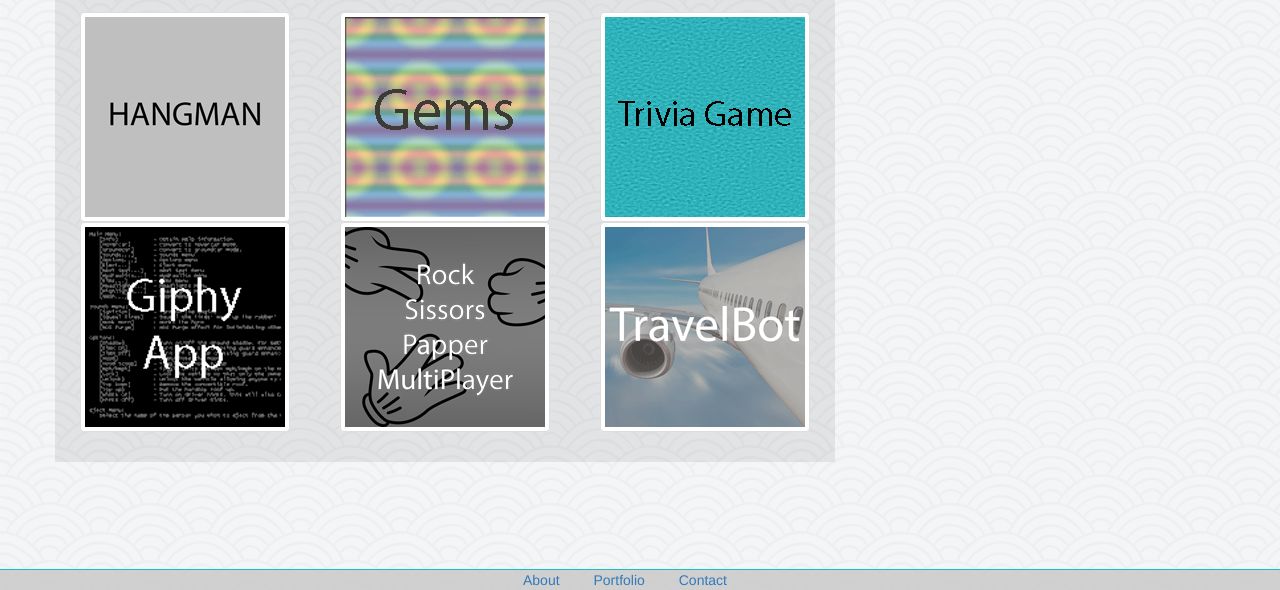
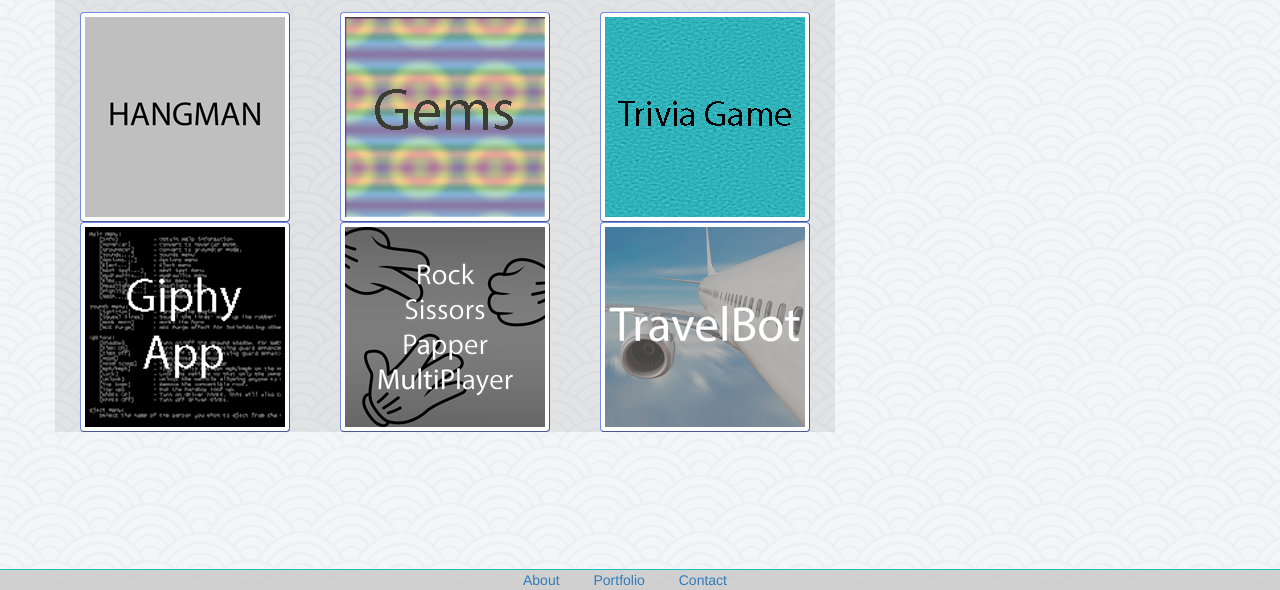
Before and after one commit to michael-pittman/michael-pittman.github.io, a plain HTML site: page portfolio.html in a window 1280 px wide. Shown: the part 210-800 px from the top of the page. Drawn offline with nearby package versions, Linux system fonts and the light colour scheme.

Commit message:
link home

```diff
--- a/assests/css/styles.css
+++ b/assests/css/styles.css
@@ -4,7 +4,7 @@ body {
 }
 .col-md-8 {
 	background-color: #00000013;
-	padding-bottom: 30px;
+	margin-bottom: 30px;
 	padding-top: 30px;
 	text-align: justify;
 }
@@ -12,6 +12,9 @@ body {
 .col-md-4 {
 
 	text-align: center;
+}
+.img-responsive {
+	border: thin outset #738AE6;
 }
 .footer.navbar-fixed-bottom {
 	background-color: #cccccceb;
```
Also changed, not shown: index.html (+1 -1 lines).
